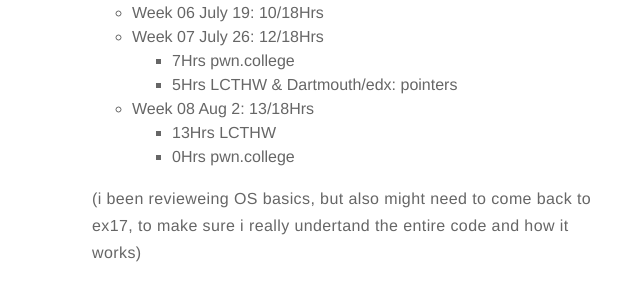
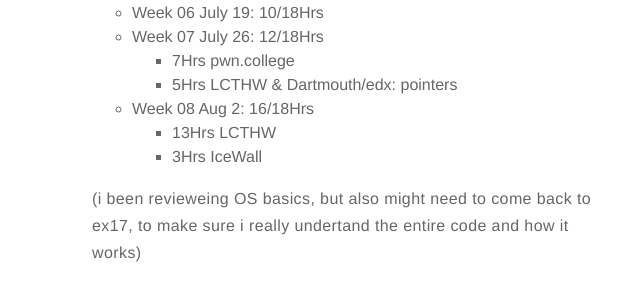
Before and after one commit to MaskedFox/maskedfox.github.io, a Jekyll site: the page built from _posts/2021-05-18-LearningTime2021.md, in a window 1280 px wide and 900 px high, scrolled down 1037 px. Shown: the part 160-449 px from the top of the window, without its empty margins (308-948 px from the left). Built offline with Jekyll 4.4.1, drawn with Linux system fonts in a browser that asks for light colours; comment, search, counter and statistics services are not loaded.

Commit message:
adding some more time to it

```diff
--- a/_posts/2021-05-18-LearningTime2021.md
+++ b/_posts/2021-05-18-LearningTime2021.md
@@ -42,9 +42,9 @@ To finish all exercises until ex31, ex41, ex45, ex48, ex52 from Learn C the Hard
   - Week 07 July 26: 12/18Hrs
     - 7Hrs pwn.college
     - 5Hrs LCTHW & Dartmouth/edx: pointers
-  - Week 08 Aug 2: 13/18Hrs
+  - Week 08 Aug 2: 16/18Hrs
     - 13Hrs LCTHW
-    - 0Hrs pwn.college
+    - 3Hrs IceWall
 
   (i been revieweing OS basics, but also might need to come back to ex17, to make sure i really undertand the entire code and how it works)
   - Week05
```
